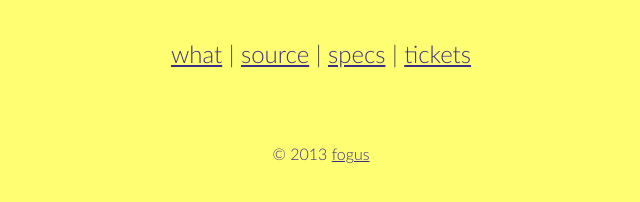
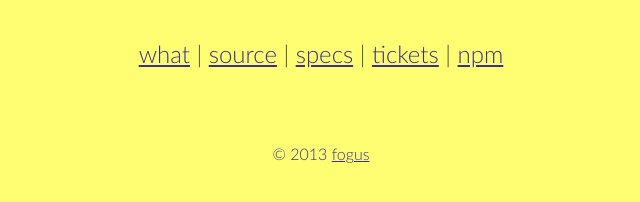
Before and after one commit to fogus/lemonad, a website: page index.html in a window 1280 px wide. Shown: the part 266-468 px from the top of the page, without its empty margins (319-959 px from the left). Drawn offline with Linux system fonts and the light colour scheme.

Commit message:
NPM link to landing page

```diff
--- a/index.html
+++ b/index.html
@@ -22,13 +22,8 @@
   </header>
 
   <section>
-    <h3><a href="http://fogus.github.com/lemonad/what.html">what</a> | <a href="https://github.com/fogus/lemonad">source</a> | <a href="http://fogus.github.com/lemonad/tests.html">specs</a> | <a href="https://github.com/fogus/lemonad/tickets">tickets</a></h3>
+    <h3><a href="http://fogus.github.com/lemonad/what.html">what</a> | <a href="https://github.com/fogus/lemonad">source</a> | <a href="http://fogus.github.com/lemonad/tests.html">specs</a> | <a href="https://github.com/fogus/lemonad/tickets">tickets</a> | <a href="http://npmjs.org/package/lemonad">npm</a></h3>
   </section>
-
-  <section>
-
-  </section>
-
   <footer>
 	<p>&copy; 2013 <a href="http://www.fogus.me/">fogus</a></p>
   </footer>
```
